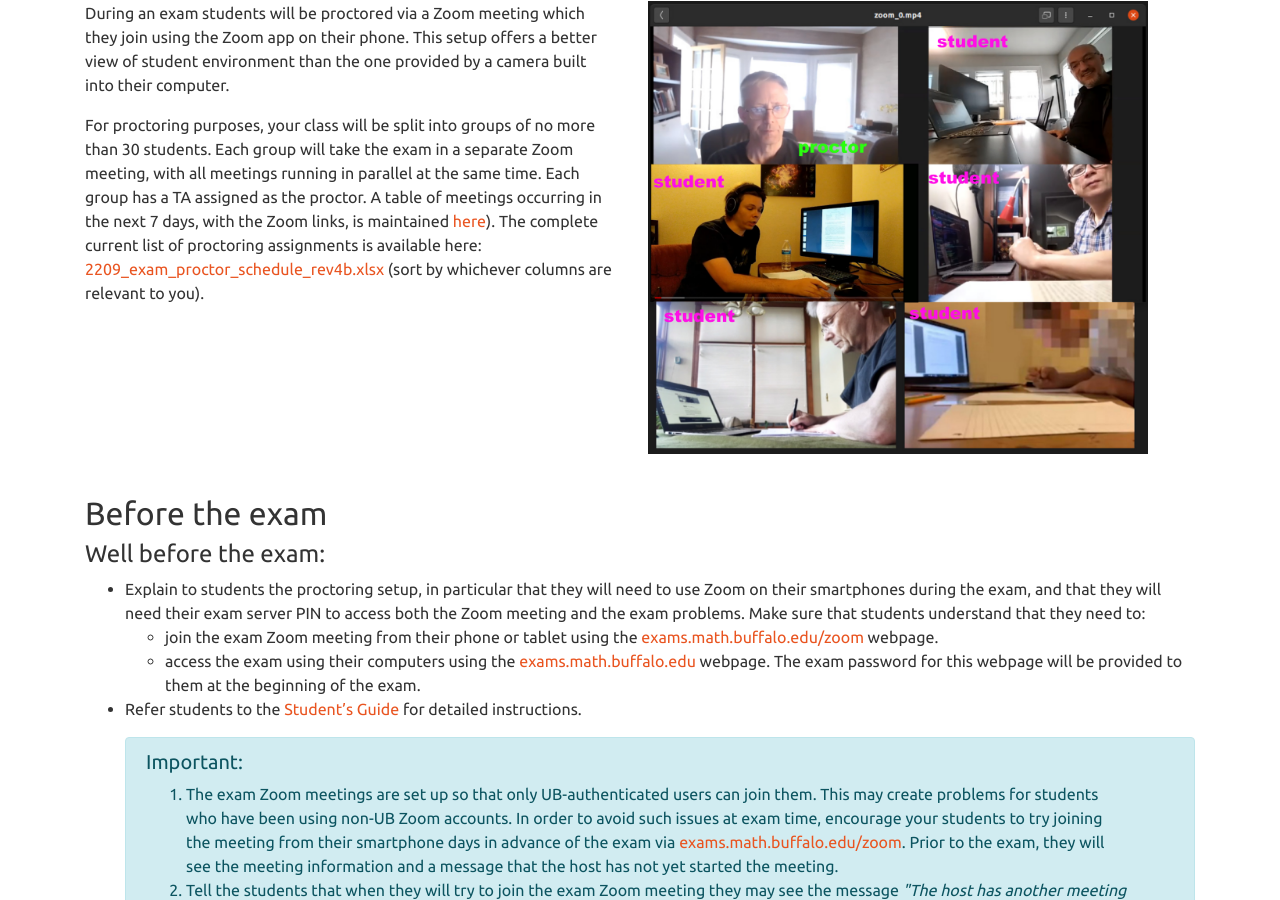
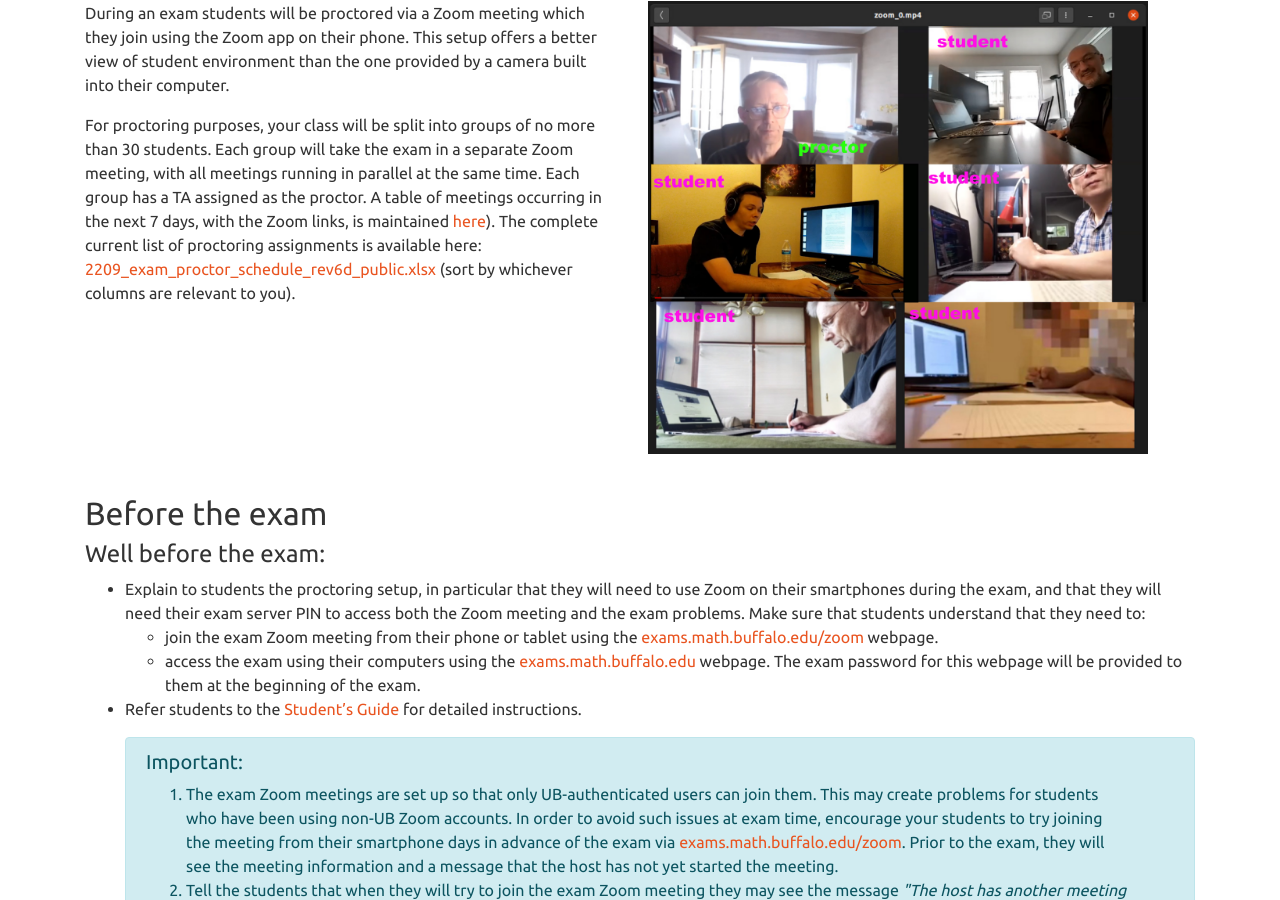
Before and after one commit to ub-math/exam_guides, a Jekyll site: the page built from docs/instructor.md, in a window 1280 px wide and 900 px high, scrolled down 2236 px. Built offline with Jekyll 4.4.1, drawn with Linux system fonts in a browser that asks for light colours.

Commit message:
Update instructor.md

```diff
--- a/docs/instructor.md
+++ b/docs/instructor.md
@@ -117,7 +117,7 @@ grading are much more limited and less user friendly than what is available with
         in a separate Zoom meeting, with all meetings running in parallel at the same time.  Each group has a TA assigned as the proctor.
         A table of meetings occurring in the next 7 days, with the Zoom links, is maintained
         <a href="http://blue.math.buffalo.edu/exams_next_7_days.html">here</a>). The complete current list of proctoring
-        assignments is available here: <a href="http://blue.math.buffalo.edu/2209_exam_proctor_schedule_rev4b.xlsx">2209_exam_proctor_schedule_rev4b.xlsx</a>
+        assignments is available here: <a href="http://blue.math.buffalo.edu/2209_exam_proctor_schedule_rev6d_public.xlsx">2209_exam_proctor_schedule_rev6d_public.xlsx</a>
         (sort by whichever columns are relevant to you).</p>
         </div>
         <div class="col-lg">
```
